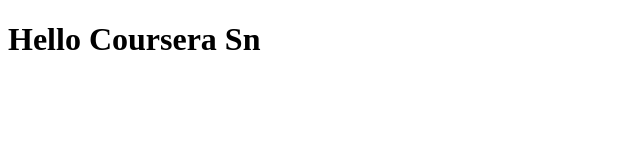
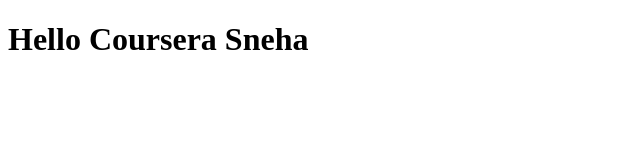
Before and after one commit to sne-123/angular, a plain HTML site: page index.html in a window 1280 px wide. Shown: the full height of the page, 0-640 px from the left. Drawn offline with Linux system fonts and the light colour scheme.

Commit message:
modified web file.

```diff
--- a/index.html
+++ b/index.html
@@ -6,6 +6,6 @@
     <title>Hello Coursera Sneha</title>
 </head>
 <body>
-    <h1>Hello Coursera Sn</h1>
+    <h1>Hello Coursera Sneha</h1>
 </body>
 </html>
```
